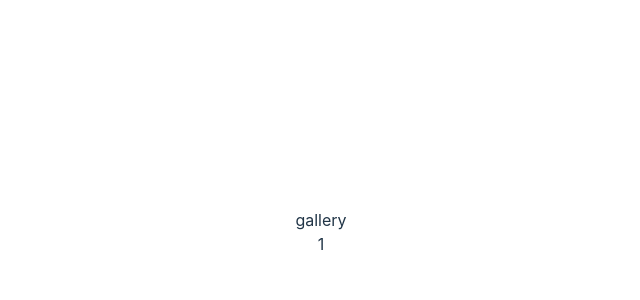
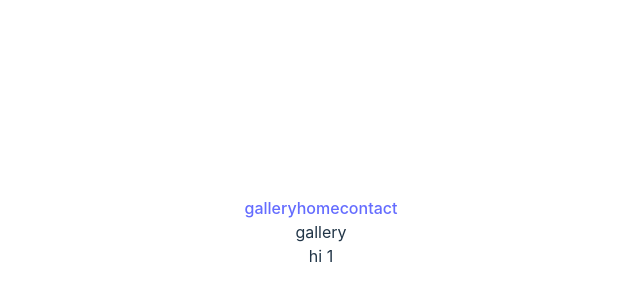
Before and after one commit to mason-burke/nora-website, a React (Vite) app in the folder nora-website/: page /gallery/1 in a window 1280 px wide. Shown: the part 168-468 px from the top of the page, without its empty margins (319-959 px from the left). Built offline with nearby package versions, Linux system fonts and the light colour scheme.

Commit message:
we use the old system because it's less annoying

```diff
--- a/nora-website/src/App.tsx
+++ b/nora-website/src/App.tsx
@@ -1,31 +1,27 @@
-import { createBrowserRouter, RouterProvider } from 'react-router-dom';
-import { galleryLoader } from './loaders';
+import { BrowserRouter, Route, Routes } from 'react-router-dom';
 import { GalleryPage } from './routes/GalleryPage';
 import { HomePage } from './routes/HomePage';
 import { ContactPage } from './routes/ContactPage';
 import { ErrorPage } from './routes/ErrorPage';
 import './App.css';
+import { Navbar } from './components/Navbar';
 
 const App = () => {
-  const router = createBrowserRouter([
-    {
-      path: '/',
-      element: <HomePage />,
-      errorElement: <ErrorPage />
-    },
-    {
-      path: '/gallery/:itemId',
-      element: <GalleryPage />,
-      loader: galleryLoader
-    },
-    {
-      path: '/contact',
-      element: <ContactPage />
-    }
-  ]);
-
   //todo: layout goes around router provider
-  return <RouterProvider router={router} />;
+  return (
+    <>
+      <BrowserRouter>
+        <Navbar />
+        <Routes>
+          <Route path="/" element={<HomePage />} />
+          <Route path="/gallery" element={<GalleryPage />} />
+          <Route path="/gallery/:id" element={<GalleryPage />} />
+          <Route path="/contact" element={<ContactPage />} />
+          <Route path="*" element={<ErrorPage />} />
+        </Routes>
+      </BrowserRouter>
+    </>
+  );
 };
 
 export default App;
--- /dev/null
+++ b/nora-website/src/components/Navbar.tsx
@@ -0,0 +1,11 @@
+import { Link } from 'react-router-dom';
+
+export const Navbar = () => {
+  return (
+    <nav>
+      <Link to="gallery">gallery</Link>
+      <Link to="/">home</Link>
+      <Link to="contact">contact</Link>
+    </nav>
+  );
+};
--- a/nora-website/src/routes/GalleryPage.tsx
+++ b/nora-website/src/routes/GalleryPage.tsx
@@ -1,12 +1,12 @@
-import { useLoaderData } from 'react-router-dom';
+import { useParams } from 'react-router-dom';
 
 export const GalleryPage = () => {
-  const itemId = useLoaderData() as string;
+  const params = useParams();
 
   return (
     <>
       gallery
-      <div id="hi">{itemId}</div>
+      <div id="hi">hi {params['id'] ?? 'no id'}</div>
     </>
   );
 };
```
Also changed, not shown: nora-website/package.json (+8 -8 lines), 1 other file (tests, documents, lock files or other folders).
